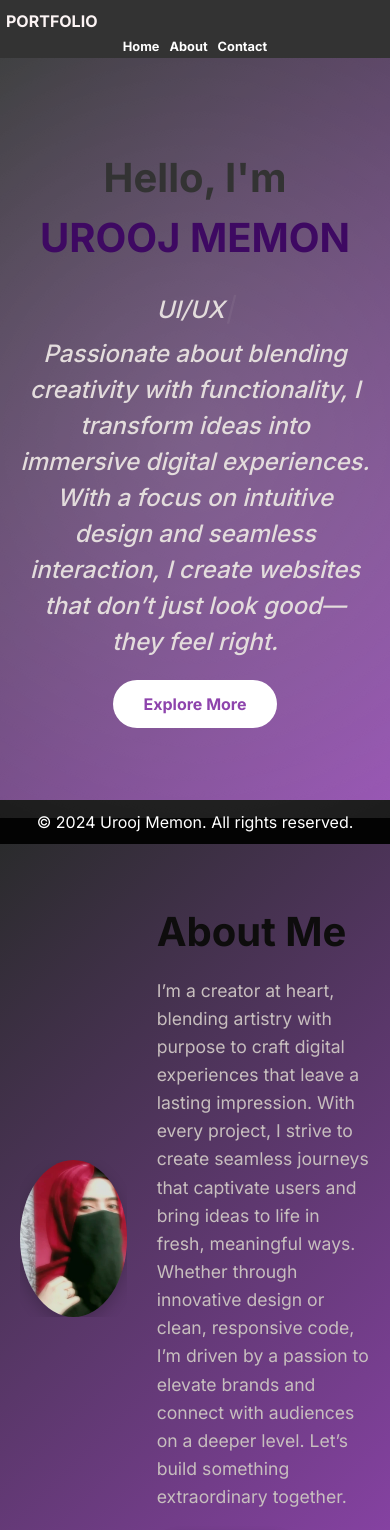
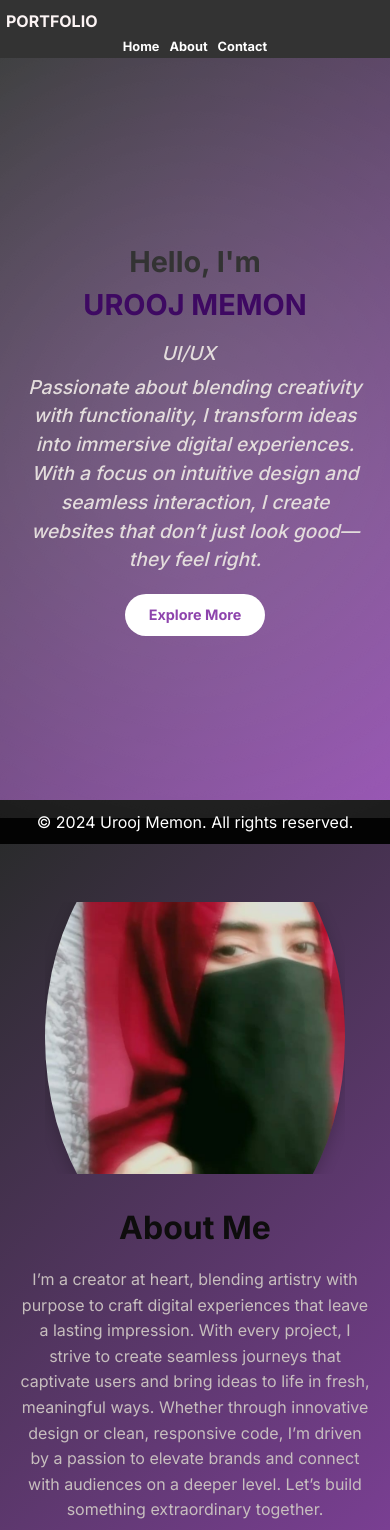
Before and after one commit to Aqsa-Memon/PORTFOLIO-CSS, a Next.js app: page / in a window 390 px wide. Shown: the top 1530 px of the page. Built offline with nearby package versions, Linux system fonts and the light colour scheme.

Commit message:
'portfolio-css

```diff
--- a/src/app/globals.css
+++ b/src/app/globals.css
@@ -220,9 +220,6 @@ header ul a {
 }
 
 
-
-
-
 /* Hero Section Styles */
 .hero-section {
   display: flex;
@@ -261,6 +258,7 @@ header ul a {
   max-width: 800px;
   margin: 0 auto;
 }
+
 /* Centered alignment for the Hero Title and Subtitle */
 .hero-title, .hero-subtitle {
   display: flex;
@@ -272,16 +270,16 @@ header ul a {
 
 /* Styles for the main Hero Title */
 .hero-title {
-  font-size: 2.5rem; /* Adjust for a larger heading size */
+  font-size: 2.5rem;
   font-weight: bold;
   color: #333;
-  margin-bottom: 1rem; /* Space between title and typewriter */
-  animation: fadeInDown 1s ease; /* Optional animation */
+  margin-bottom: 1rem;
+  animation: fadeInDown 1s ease;
 }
 
 /* Highlighted name style */
 .hero-name {
-  color: #3e0962; /* Customize color */
+  color: #3e0962;
   font-weight: bold;
   display: inline-block;
 }
@@ -293,7 +291,7 @@ header ul a {
   font-style: italic;
   font-weight: 500;
   padding-top: 0.5rem;
-  animation: fadeInUp 1s ease; /* Fade in animation */
+  animation: fadeInUp 1s ease;
 }
 
 /* Fade-in animations */
@@ -307,7 +305,7 @@ header ul a {
   to { opacity: 1; transform: translateY(0); }
 }
 
-
+/* Button Styles */
 .hero-button {
   background-color: #ffffff;
   color: #8e44ad;
@@ -326,11 +324,63 @@ header ul a {
   color: #ffffff;
 }
 
+/* Responsive Adjustments */
+
+/* Small screens */
+@media (max-width: 640px) {
+  .hero-title {
+    font-size: 1.8rem;
+    margin-bottom: 0.5rem;
+  }
+
+  .hero-subtitle {
+    font-size: 1.2rem;
+    padding-top: 0.3rem;
+  }
+
+  .hero-button {
+    padding: 10px 24px;
+    font-size: 0.9rem;
+  }
+}
+
+/* Medium screens */
+@media (min-width: 641px) and (max-width: 1024px) {
+  .hero-title {
+    font-size: 2.2rem;
+  }
+
+  .hero-subtitle {
+    font-size: 1.3rem;
+  }
+
+  .hero-button {
+    padding: 11px 28px;
+  }
+}
+
+/* Large screens */
+@media (min-width: 1025px) {
+  .hero-title {
+    font-size: 3rem;
+  }
+
+  .hero-subtitle {
+    font-size: 1.7rem;
+  }
+
+  .hero-button {
+    padding: 14px 34px;
+    font-size: 1.1rem;
+  }
+}
+
+
 
 /* About Section Styles */
 .about-section {
   padding: 60px 20px;
-  background: linear-gradient(135deg, #2a2b2c, #8e44ad); /* Soft gradient background */
+  background: linear-gradient(135deg, #2a2b2c, #8e44ad);
   display: flex;
   justify-content: center;
 }
@@ -343,6 +393,7 @@ header ul a {
   flex-direction: row;
 }
 
+/* Image Container */
 .about-image-container {
   flex: 1;
   display: flex;
@@ -362,6 +413,7 @@ header ul a {
   box-shadow: 0 10px 20px rgba(0, 0, 0, 0.3);
 }
 
+/* Text Content */
 .about-text {
   flex: 2;
   color: #0b0a0a;
@@ -387,6 +439,7 @@ header ul a {
   margin-bottom: 20px;
 }
 
+/* Button Styling */
 .about-button {
   padding: 10px 25px;
   font-size: 1rem;
@@ -404,6 +457,63 @@ header ul a {
   background-color: #a668dc;
   transform: scale(1.05);
 }
+
+/* Responsive Adjustments */
+
+/* Small Screens */
+@media (max-width: 640px) {
+  .about-container {
+    flex-direction: column;
+    text-align: center;
+  }
+
+  .about-title {
+    font-size: 2rem;
+  }
+
+  .about-description {
+    font-size: 1rem;
+  }
+
+  .about-button {
+    font-size: 0.9rem;
+    padding: 8px 20px;
+  }
+}
+
+/* Medium Screens */
+@media (min-width: 641px) and (max-width: 1024px) {
+  .about-title {
+    font-size: 2.2rem;
+  }
+
+  .about-description {
+    font-size: 1.05rem;
+  }
+
+  .about-button {
+    font-size: 1rem;
+    padding: 10px 24px;
+  }
+}
+
+/* Large Screens */
+@media (min-width: 1025px) {
+  .about-title {
+    font-size: 2.5rem;
+  }
+
+  .about-description {
+    font-size: 1.1rem;
+  }
+
+  .about-button {
+    padding: 12px 28px;
+    font-size: 1rem;
+  }
+}
+
+/* contact */
 
 .contact-container {
   display: flex;
```
